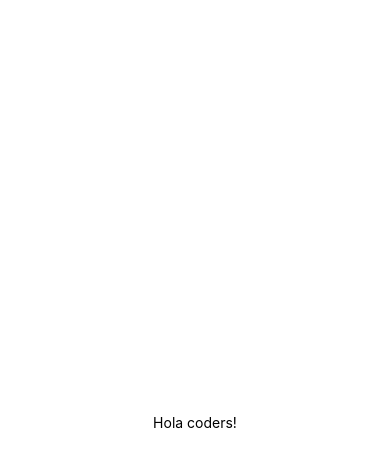
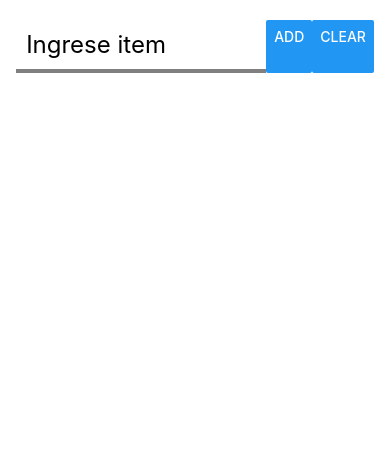
Before and after one commit to paframar/Coderhouse-Desarrollo-de-Aplicaciones, a React Native app: screen / in a window 390 px wide. Shown: the top 466 px of the page. Built offline with nearby package versions, Linux system fonts and the light colour scheme.

Commit message:
Flatlist, itemList y estilos.

```diff
--- a/App.js
+++ b/App.js
@@ -1,11 +1,70 @@
-import { StatusBar } from 'expo-status-bar';
-import { StyleSheet, Text, View } from 'react-native';
+import { useState } from 'react'
+import { StyleSheet, FlatList, Text, View , Modal, Button, TextInput} from 'react-native';
+import uuid from 'uuid-random'
+import ItemList from './components/ItemList'
+
 
 export default function App() {
+
+  const [items, setItems]=useState([])
+  const [itemTitle, setItemTitle] = useState('')
+  const [selectedId, setSelectedId] = useState(null)
+
+  const addNewItem = () => {
+    setItems([ ...items, {
+      id: uuid(),
+      title: itemTitle,
+    }])
+    setItemTitle('')
+  }
+
+  const clearItems = () => {
+    setItems([]);
+  }
+
+  const renderItemList = ({item}) => {
+      return (
+        <ItemList
+          title={item.title}
+          isSelected={item.id === selectedId}
+          onPress={()=> setSelectedId(item.id)}
+        />
+      )
+  }
+
   return (
     <View style={styles.container}>
-      <Text>Hola coders!</Text>
-      <StatusBar style="auto" />
+      <View
+        style={styles.inputContainer}
+      >
+        <TextInput
+          style={styles.textInput}
+          placeholder={'Ingrese item'}
+          onChangeText={(val)=>setItemTitle(val)}
+          value={itemTitle}
+        />
+        <Button
+          style={styles.button}
+          title={'Add'}
+          onPress={addNewItem}
+        />
+        <Button
+          style={styles.button}
+          title={'Clear'}
+          onPress={clearItems}
+        />
+
+      </View>
+
+      <View style={styles.flatListContainer}>
+        <FlatList
+          data={items}
+          renderItem={renderItemList}
+          keyExtractor={(item)=>item.id}
+          extraData={selectedId}
+        />
+      </View>
+
     </View>
   );
 }
@@ -14,7 +73,25 @@ const styles = StyleSheet.create({
   container: {
     flex: 1,
     backgroundColor: '#fff',
-    alignItems: 'center',
-    justifyContent: 'center',
+    justifyContent: 'flex-start',
+    alignItems:'center',
+    padding:20,
   },
+  inputContainer:{
+    flexDirection: 'row',
+  },
+  button:{
+    padding:10,
+  },
+  textInput:{
+    fontSize: 24,
+    borderColor:'grey',
+    borderBottomWidth: 4,
+    width: 250,
+    padding:10,
+  },
+  flatListContainer:{
+    width: '100%',
+    top:20,
+  }
 });
--- /dev/null
+++ b/components/ItemList.js
@@ -0,0 +1,42 @@
+import { StyleSheet, Text, View , Modal, Button, TouchableOpacity} from 'react-native';
+
+const ItemList = ({title, isSelected, onPress}) => {
+  return (
+    <TouchableOpacity
+        onPress={onPress}
+    >
+        <View style={[styles.container, isSelected && styles.selectedContainer]}>
+            <Text style={[styles.text, isSelected && styles.selectedText]}> {title} </Text>
+        </View>
+    </TouchableOpacity>
+  )
+}
+
+const styles = StyleSheet.create({
+  container:{
+    borderWidth:1,
+    borderRadius:8,
+    borderColor:'#6e3b6e',
+    backgroundColor:'#6e3b6e',
+  },
+  text:{
+    color:'white',
+    padding:20,
+    fontSize: 18,
+  },
+  selectedText:{
+    color:'#6e3b6e',
+  },
+  selected: {
+    backgroundColor: '#fff',
+    borderColor: 'blue',
+  },
+  selectedContainer: {
+    backgroundColor: 'white',
+    borderColor: '#6e3b6e',
+  }
+
+})
+
+
+export default ItemList
--- a/package.json
+++ b/package.json
@@ -12,7 +12,9 @@
     "expo": "~47.0.12",
     "expo-status-bar": "~1.4.2",
     "react": "18.1.0",
-    "react-native": "0.70.5"
+    "react-native": "0.70.5",
+    "uuid": "^9.0.0",
+    "uuid-random": "^1.3.2"
   },
   "devDependencies": {
     "@babel/core": "^7.12.9"
```
Also changed, not shown: components/Modal.js (added, +7 -0 lines), 2 other files (tests, documents, lock files or other folders).
